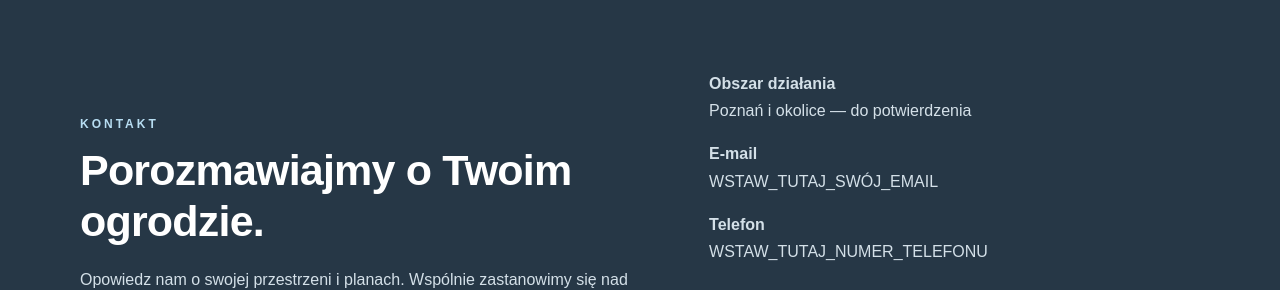
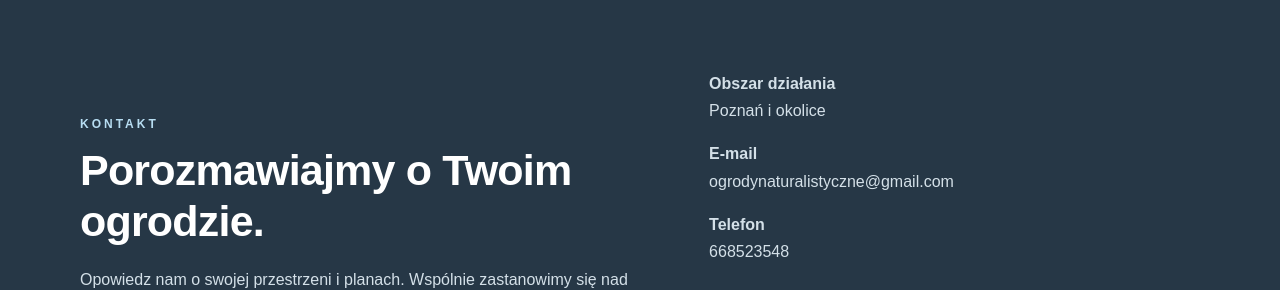
Before and after one commit to ogrodynaturalistyczne/ogrodynaturalistyczne, a plain HTML site: page index.html in a window 1280 px wide. Shown: the part 2710-3000 px from the top of the page. Drawn offline with Linux system fonts and the light colour scheme.

Commit message:
Update contact information in index.html

```diff
--- a/index.html
+++ b/index.html
@@ -266,9 +266,9 @@ footer .container {
         <p>Opowiedz nam o swojej przestrzeni i planach. Wspólnie zastanowimy się nad najlepszym rozwiązaniem.</p>
       </div>
       <div>
-        <p><strong>Obszar działania</strong><br>Poznań i okolice — do potwierdzenia</p>
-        <p><strong>E-mail</strong><br>WSTAW_TUTAJ_SWÓJ_EMAIL</p>
-        <p><strong>Telefon</strong><br>WSTAW_TUTAJ_NUMER_TELEFONU</p>
+        <p><strong>Obszar działania</strong><br>Poznań i okolice</p>
+        <p><strong>E-mail</strong><br>ogrodynaturalistyczne@gmail.com</p>
+        <p><strong>Telefon</strong><br>668523548</p>
         <a class="button" href="mailto:WSTAW_TUTAJ_SWÓJ_EMAIL">Napisz wiadomość</a>
         <p class="contact-note">Przed publikacją uzupełnij dane kontaktowe i potwierdź obszar działania.</p>
       </div>
```
